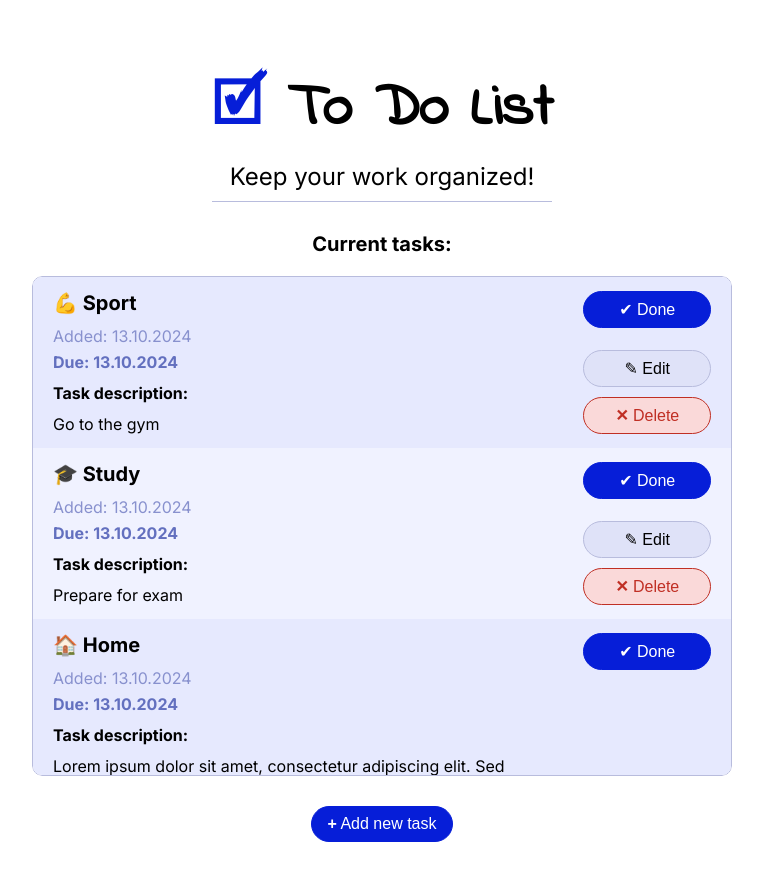
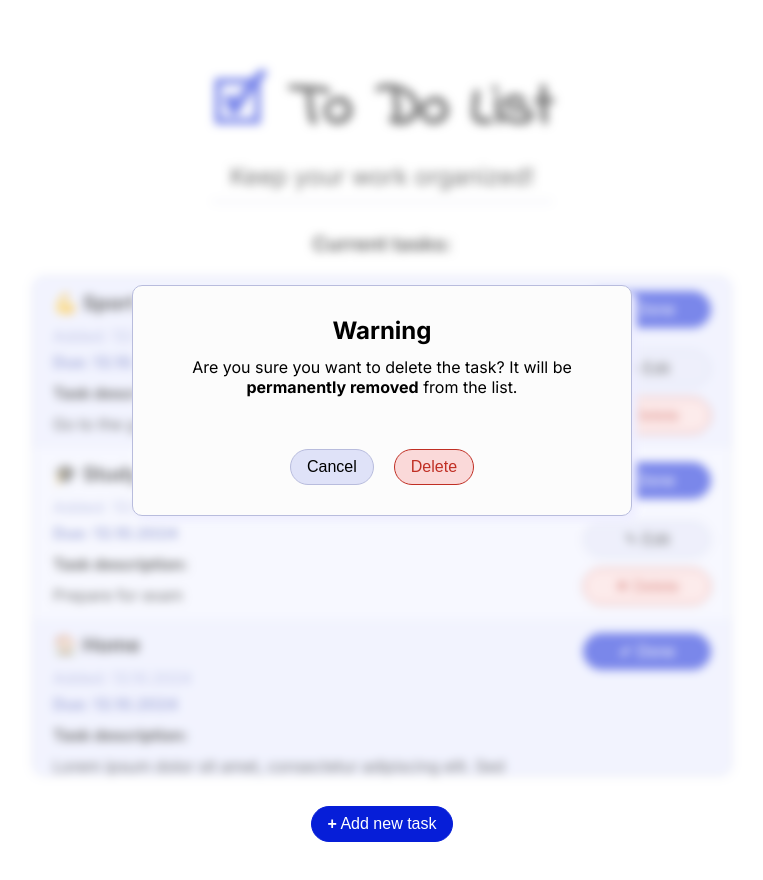
Before and after one commit to StanleyG995/to-do-list-react, a React (Vite) app: page / in a window 1280 px wide. Shown: the top 880 px of the page, without its empty margins (258-1021 px from the left). Built offline with nearby package versions, Linux system fonts and the light colour scheme.

Commit message:
created delete task modal

```diff
--- a/src/AddTaskModal/AddTaskModal.jsx
+++ b/src/AddTaskModal/AddTaskModal.jsx
@@ -1,4 +1,4 @@
-import React, { useState, useContext, useEffect } from "react"
+import React, { useState, useContext } from "react"
 import { ToDoListContext } from "../App.jsx"
 import "./AddTaskModal.css"
 
--- a/src/App.jsx
+++ b/src/App.jsx
@@ -3,6 +3,7 @@
 import TaskList from "./TaskList/TaskList.jsx"
 import AddTaskModal from "./AddTaskModal/AddTaskModal.jsx"
 import AddNewTask from "./AddNewTask/AddNewTask.jsx"
+import DeleteTaskModal from './DeleteTaskModal/DeleteTaskModal.jsx'
 import Header from "./Header/Header.jsx"
 
 export const ToDoListContext = createContext()
@@ -100,6 +101,7 @@
 			<div className='app-wrapper'>
 				<Header />
 				<AddTaskModal />
+				<DeleteTaskModal />
 				<TaskList />
 				<AddNewTask />
 			</div>
--- a/src/DeleteTaskModal/DeleteTaskModal.css
+++ b/src/DeleteTaskModal/DeleteTaskModal.css
@@ -0,0 +1,40 @@
+.delete-task-modal-overlay {
+    width: 100vw;
+    height: 100vh;
+    position: fixed;
+    top: 0;
+    left: 0;
+    backdrop-filter: blur(5px);
+    background-color: #ffffff77;
+    display: flex;
+    justify-content: center;
+    align-items: center;
+    z-index: 99999999;
+    overflow: hidden;
+}
+
+.delete-task-modal {
+    border: solid 1px #b8bcdd;
+    border-radius: 10px;
+    background: #fcfcfc;
+    box-shadow: 5px 5px 8px #eeeeff;
+    max-width:500px;
+    flex-grow: 1;
+    display: flex;
+    flex-direction: column;
+    padding: 30px;
+    font-size: 1.6rem;
+    gap:20px;
+}
+
+.delete-task-modal-container {
+    text-align: center;
+}
+
+.delete-task-modal-visible {
+    display: flex;
+}
+
+.delete-task-modal-hidden {
+    display: none;
+}
--- a/src/DeleteTaskModal/DeleteTaskModal.jsx
+++ b/src/DeleteTaskModal/DeleteTaskModal.jsx
@@ -0,0 +1,52 @@
+import React, { useState, useContext } from "react"
+import { ToDoListContext } from "../App.jsx"
+import "./DeleteTaskModal.css"
+
+function DeleteTaskModal() {
+	const {
+		isVisible,
+		setIsVisible,
+
+		taskDescription,
+		setTaskDescription,
+
+		taskCategory,
+		setTaskCategory,
+
+		taskDate,
+		setTaskDate,
+
+		currentTasks,
+		setCurrentTasks,
+
+	} = useContext(ToDoListContext)
+
+
+	return (
+		<div
+			id='delete-task-modal-overlay'
+			className={`delete-task-modal-overlay ${
+				isVisible ? "delete-task-modal-visible" : "delete-task-modal-visible"
+			}`}>
+			<div className='delete-task-modal'>
+				<div className='delete-task-modal-container'>
+                    <h2>Warning</h2>
+					<p htmlFor='delete-task-modal-desc' className='add-task-modal-label'>
+						Are you sure you want to delete the task? It will be <span style={{fontWeight: 'bold',}}>permanently removed</span> from the list.
+					</p>
+                </div>
+				<div className='add-task-modal-buttons'>
+					<button className='button'>
+						Cancel
+					</button>
+					<button
+						className='button button--danger'>
+						Delete
+					</button>
+				</div>
+			</div>
+        </div>
+	)
+}
+
+export default DeleteTaskModal
```
